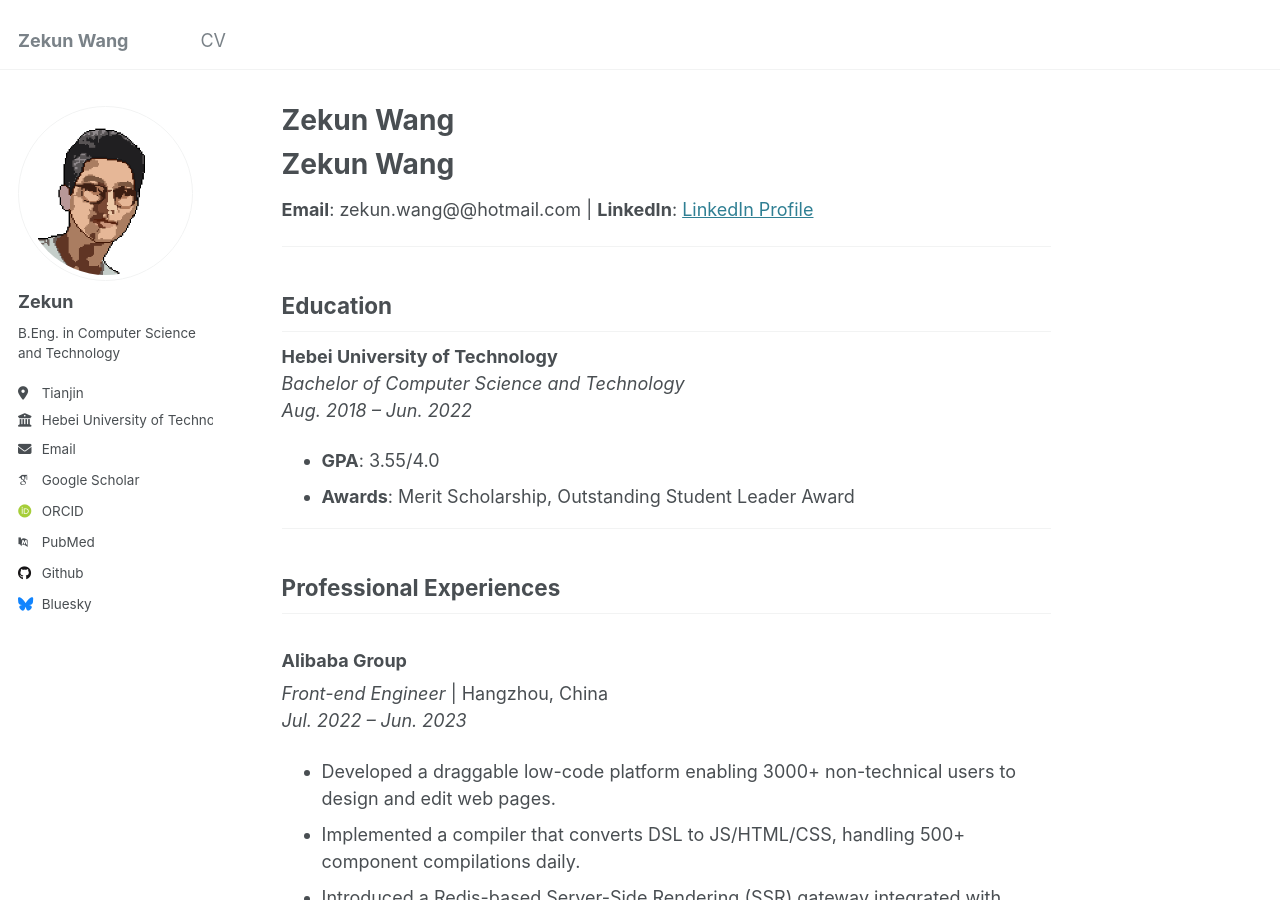
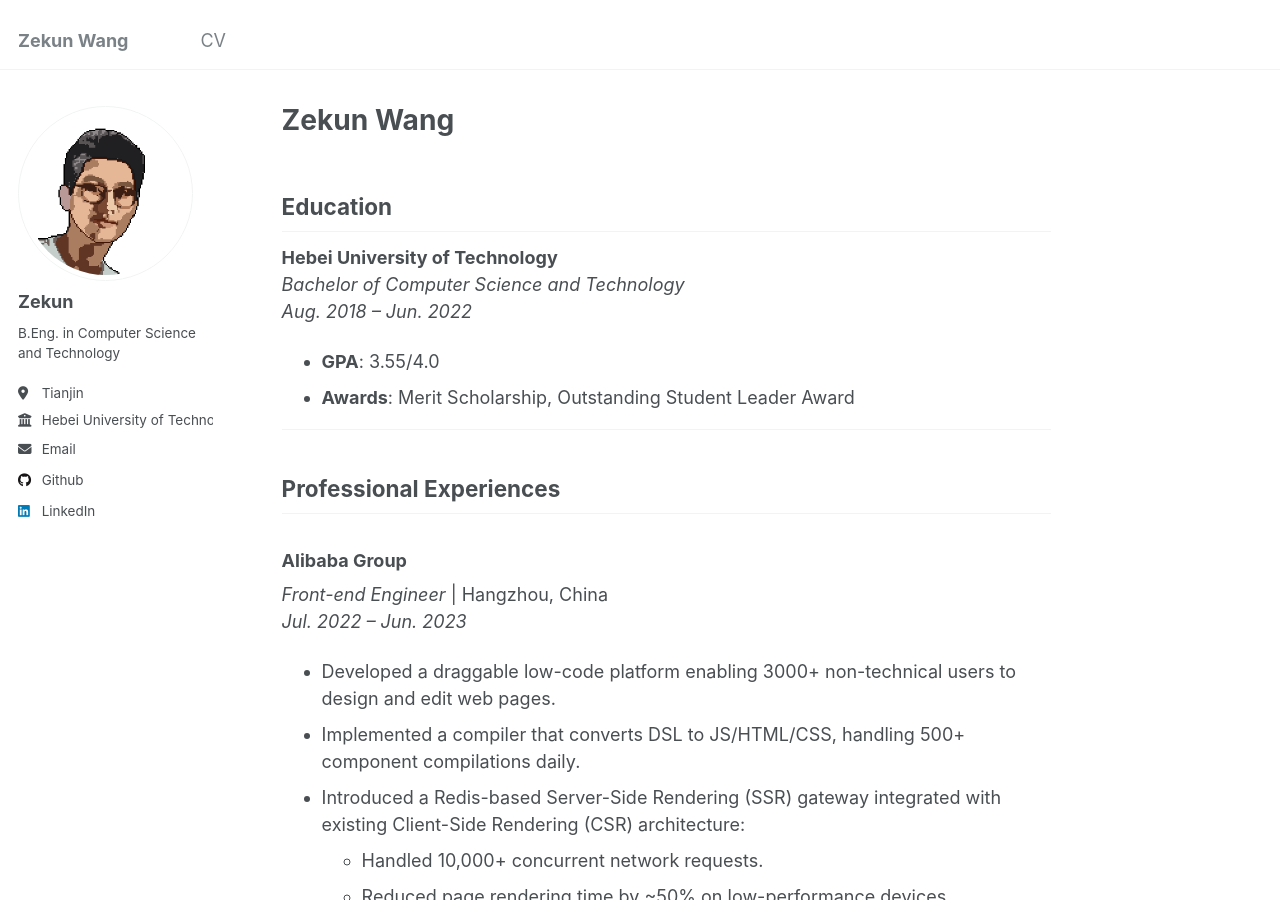
Before and after one commit to voniu/voniu, a Jekyll site: the page built from _pages/about.md, in a window 1280 px wide and 900 px high. Built offline with Jekyll 4.4.1, drawn with Linux system fonts in a browser that asks for light colours; some web fonts are replaced; some of the changed lines change nothing that is shown.

Commit message:
update social media

```diff
--- a/_config.yml
+++ b/_config.yml
@@ -10,11 +10,11 @@
 locale                   : "en-US"
 title                    : "Zekun Wang"
 title_separator          : "-"
-name                     : &name "Zekun Wang"
-description              : &description "Interested in CS and EE"
+name                     : &name
+description              : &description
 url                      : https://voniu.github.io # the base hostname & protocol for your site e.g. "https://[your GitHub username].github.io"
 baseurl                  : "" # the subpath of your site, e.g. "/blog"
-repository               : "academicpages/academicpages.github.io"
+repository               : "voniu/voniu.github.io"
 
 # Site Author - The following control what appear as part of the author content on the side bar.
 #               If a field is blank the icon and link will not appear, otherwise it will be shown.
@@ -32,11 +32,11 @@ author:
 
   # Academic websites
   arxiv            : # URL - Update with the correct link to your profile
-  googlescholar    : "https://scholar.google.com/citations?user=PS_CX0AAAAAJ"
+  googlescholar    :
   impactstory      : # URL
-  orcid            : "http://orcid.org/yourorcidurl"
+  orcid            :
   semantic         : # URL
-  pubmed           : "https://www.ncbi.nlm.nih.gov/pubmed/?term=john+snow"
+  pubmed           :
   researchgate     : # URL
   scopus           : # URL
 
@@ -49,7 +49,7 @@ author:
   stackoverflow    : # User number or user number and name (i.e., use "1" or "1/jeff-atwood")
 
   # Social media
-  bluesky          : "" # Replace this with you Bluesky username
+  bluesky          : # Replace this with you Bluesky username
   facebook         : # Username
   flickr           : # Username
   foursquare       : # Username
@@ -58,7 +58,7 @@ author:
   keybase          : # Username
   instagram        : # Username
   lastfm           : # Username
-  linkedin         : # Username
+  linkedin         : "zekun-wang-33ba6626b" # Username
   mastodon         : # URL
   medium           : # URL
   pinterest        : # Username
--- a/_pages/about.md
+++ b/_pages/about.md
@@ -5,11 +5,6 @@ author_profile: true
 redirect_from:
   - /about/
   - /about.html
----
-
-# Zekun Wang
-**Email**: zekun.wang@@hotmail.com | **LinkedIn**: [LinkedIn Profile](https://www.linkedin.com/in/zekun-wang-33ba6626b/)
-
 ---
 
 ## Education
--- a/package.json
+++ b/package.json
@@ -1,7 +1,7 @@
 {
   "name": "academic-pages",
   "version": "0.8.1.1",
-  "description": "Academic Pages Mistakes Jekyll theme npm build scripts",
+  "description": "Website",
   "repository": {
     "type": "git",
     "url": "https://github.com/academicpages/academicpages.github.io"
```
